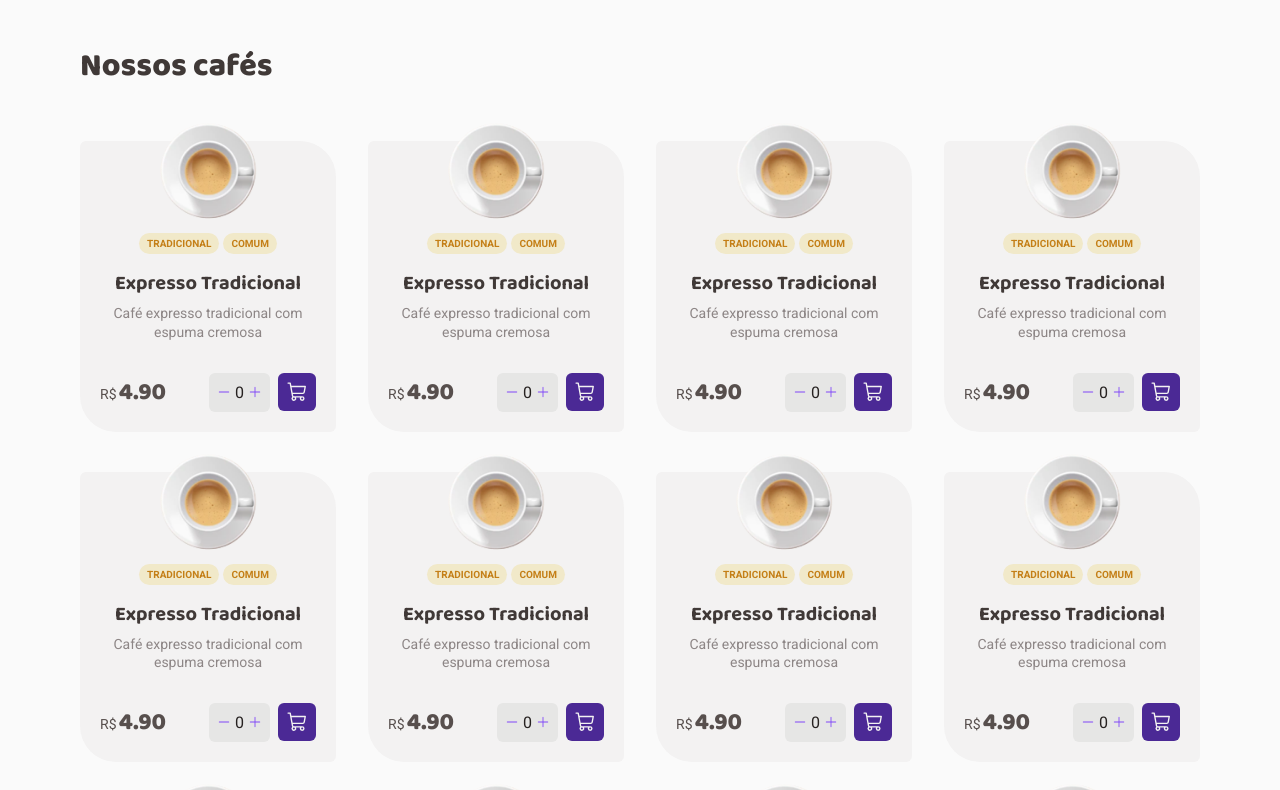
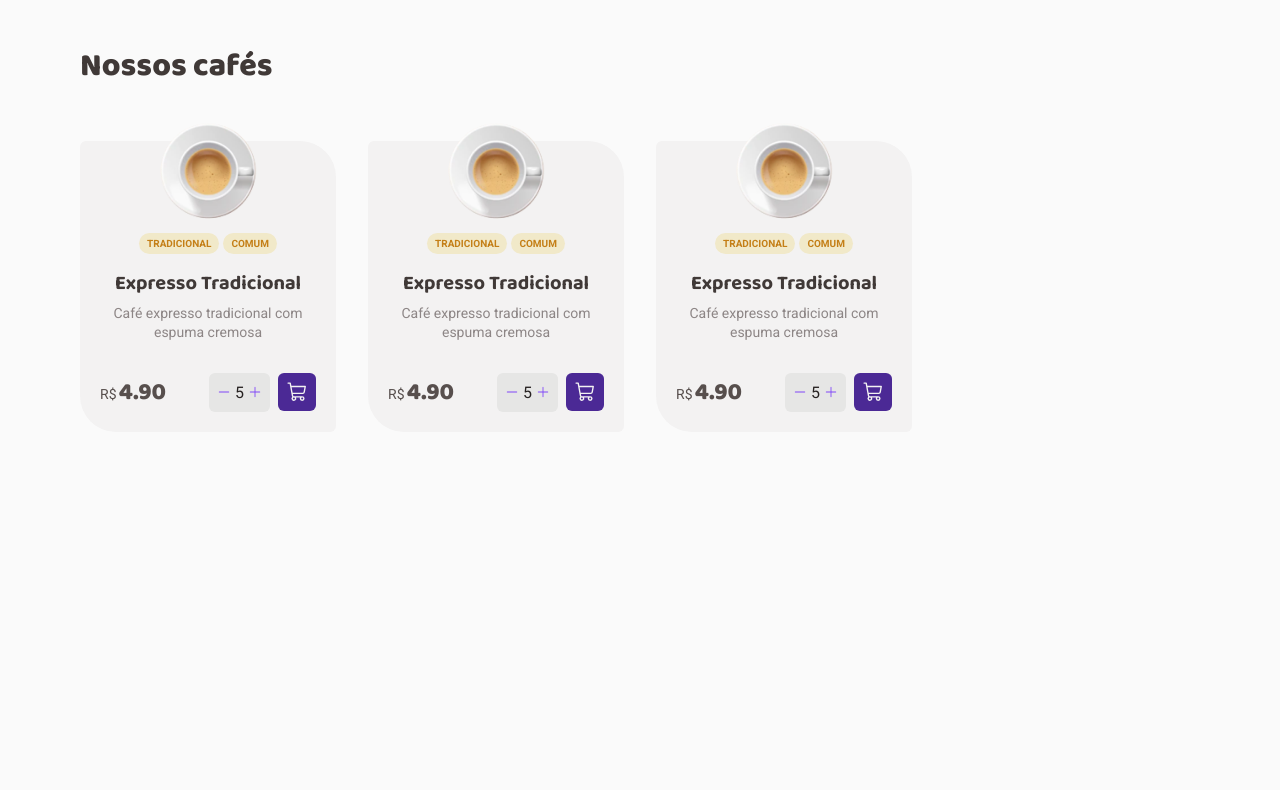
Before and after one commit to sergiotim/DSW-G1-Coffee-Delivery, a React (Vite) app: page / in a window 1280 px wide. Shown: the part 640-1430 px from the top of the page. After the commit the page ends 1222 px from the top, so only its background shows below. Built offline with nearby package versions, Linux system fonts and the light colour scheme; data requests are answered from the project's data file.

Commit message:
fix: ajustes para realizar a prova

```diff
--- a/src/components/CoffeeCard/index.tsx
+++ b/src/components/CoffeeCard/index.tsx
@@ -27,7 +27,7 @@ type CoffeeCardProps = {
   decrementQuantity: (id: string) => void
 }
 
-export function CoffeeCard({ coffee, incrementQuantity, decrementQuantity }: CoffeeCardProps) {
+export function CoffeeCard({ }: CoffeeCardProps) {
   const theme = useTheme();
 
   function handleAddItem() {
@@ -57,9 +57,9 @@ export function CoffeeCard({ coffee, incrementQuantity, decrementQuantity }: Cof
 
         <Order $itemAdded={false}>
           <QuantityInput
-            quantity={coffee.quantity } // Aqui você pode passar a quantidade do café
-            incrementQuantity={() => incrementQuantity(coffee.id)} // Aqui você pode passar a função de incrementar
-            decrementQuantity={() => decrementQuantity(coffee.id)} // Aqui você pode passar a função de decrementar
+            quantity={5} // Aqui você pode passar a quantidade do café
+            incrementQuantity={() => {}} // Aqui você pode passar a função de incrementar
+            decrementQuantity={() => {}} // Aqui você pode passar a função de decrementar
           />
 
           <button onClick={handleAddItem}>
--- a/src/pages/Home/index.tsx
+++ b/src/pages/Home/index.tsx
@@ -4,8 +4,7 @@ import { useTheme } from 'styled-components'
 import { CoffeeCard } from '../../components/CoffeeCard'
 
 import { CoffeeList, Heading, Hero, HeroContent, Info } from './styles'
-import { useEffect, useState } from 'react';
-import { api } from '../../serves/api';
+import { useEffect } from 'react';
 
 interface Coffee {
   id: string;
@@ -19,50 +18,20 @@ interface Coffee {
 
 export function Home() {
   const theme = useTheme();
-  const [coffees, setCoffees] = useState<Coffee[]>([]);
 
   useEffect(() => {
-    async function fetchCoffees() {
-      const response = await api('/coffees');
-      setCoffees(response.data);
-
-      console.log({coffees: response.data});
-    }
-    fetchCoffees();
+    // request para a API para pegar os cafés
+    // e setar no estado
   }, []);
 
 
 
-  function incrementQuantity(itemId: string) {
-    setCoffees((prevState) =>
-      prevState.map((coffee) => {
-        if (coffee.id === itemId) {
-          const coffeeQuantity = coffee.quantity + 1;
-          return {
-            ...coffee,
-            quantity: coffeeQuantity,
-          }
-        }
-        return coffee
-      }
-      ),
-    )
+  function incrementQuantity(id: string) {
+    // Aqui você pode fazer a lógica para incrementar a quantidade do café
   }
 
   function decrementQuantity(id: string) {
-    setCoffees((prevState) =>
-      prevState.map((coffee) => {
-        if (coffee.id === id && coffee.quantity > 1) {
-          const coffeeQuantity = coffee.quantity - 1;
-          return {
-            ...coffee,
-            quantity: coffeeQuantity,
-          }
-        }
-        return coffee
-      }
-      ),
-    )
+    // Aqui você pode fazer a lógica para decrementar a quantidade do café
   }
 
   return (
@@ -132,12 +101,18 @@ export function Home() {
         <h2>Nossos cafés</h2>
 
         <div>
-          {coffees.map((coffee) => (
-            <CoffeeCard
-              key={coffee.id}
-              coffee={coffee}
-              incrementQuantity={incrementQuantity}
-              decrementQuantity={decrementQuantity}
+        {[1,2,3].map((coffee) => (
+            <CoffeeCard key={coffee} coffee={{
+              description: 'Café expresso tradicional com espuma cremosa',
+              id: '1',
+              image: "/images/coffees/expresso-cremoso.png",
+              price: 9.90,
+              tags: ['Tradicional', 'Comum'],
+              title: 'Expresso Tradicional',
+              quantity: 1,
+            }}
+            incrementQuantity={incrementQuantity}
+            decrementQuantity={decrementQuantity}
             />
           ))}
         </div>
```
